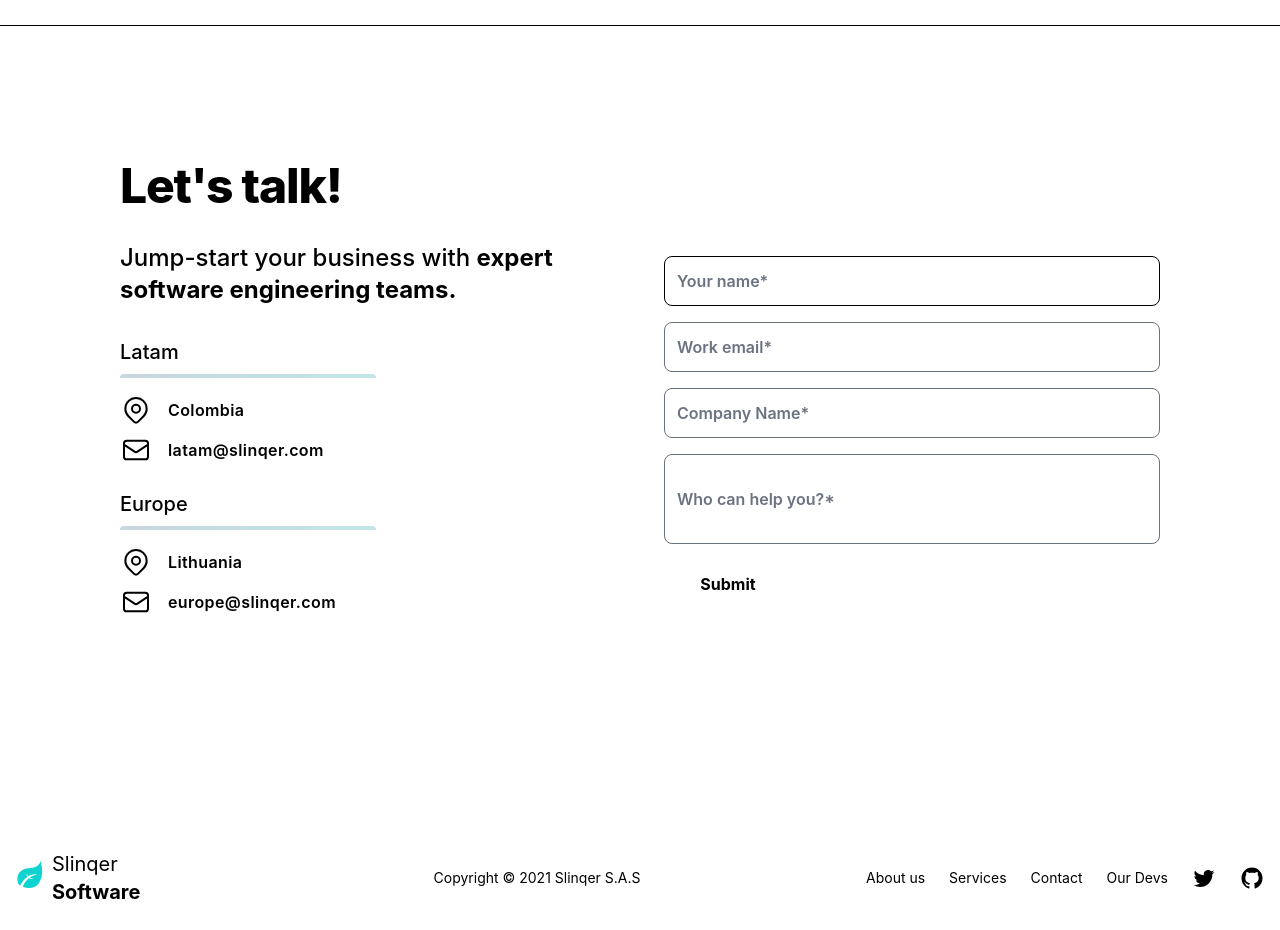
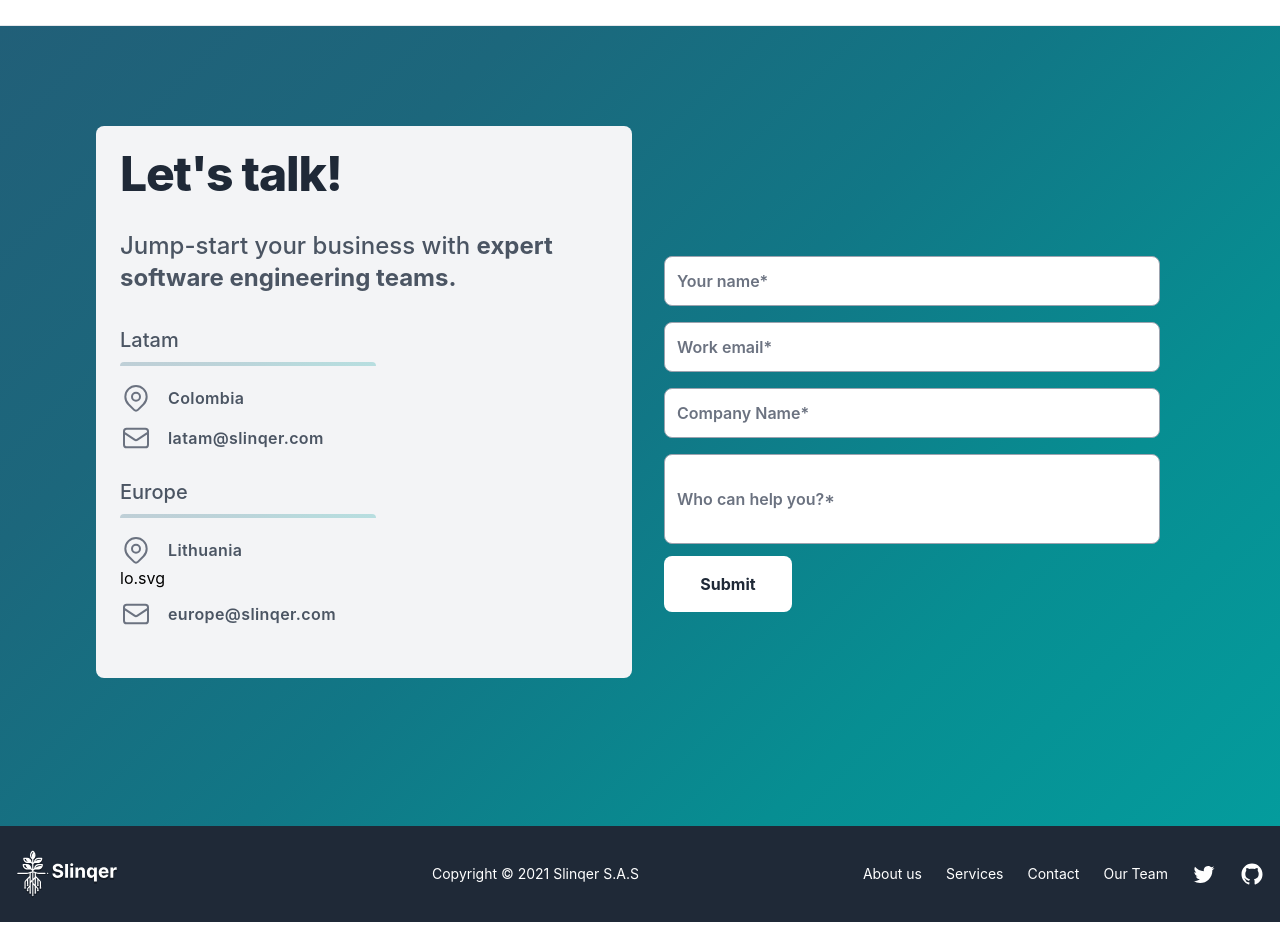
Before and after one commit to Strayker-Inc/landing, a React (Create React App) app: page / in a window 1280 px wide. Shown: the part 2500-3430 px from the top of the page. Built offline with nearby package versions, Linux system fonts and the light colour scheme.

Commit message:
fix: navbar and color problems

```diff
--- a/src/pages/Home/Home.css
+++ b/src/pages/Home/Home.css
@@ -3,15 +3,3 @@
   background: rgb(33,95,120);
   background: linear-gradient(135deg, rgba(33,95,120,1) 0%, rgba(28,103,124,1) 25%, rgba(17,119,134,1) 50%, rgba(7,142,146,1) 75%, rgba(4,156,157,1) 100%);
 }
-/* floating image  animation */
-.floating-transition {
-  animation-name :floating;
-  animation-iteration-count: infinite;
-  animation-duration: 5s;
-  animation-timing-function: ease-in-out;
-}
-@keyframes floating {
-  from {transform: translate(0,0px);}
-  65% {transform: translate(0,10px);}
-  to {transform: translate(0,0px);}
-}
--- a/src/pages/Home/Home.tsx
+++ b/src/pages/Home/Home.tsx
@@ -5,6 +5,7 @@ import IPage from "../../interfaces/page";
 import './Home.css'
 
 const HomePage: React.FunctionComponent<IPage & RouteComponentProps<any>> = props => {
+
   const navBarStyles = () => {
     const header = document.getElementById("header");
     const navcontent = document.getElementById("nav-content");
@@ -63,8 +64,9 @@ const HomePage: React.FunctionComponent<IPage & RouteComponentProps<any>> = prop
   useEffect(() => {
     document.addEventListener('scroll', navBarStyles)
   }, [])
+
   return (
-    <div id="home" className="tracking-normal ">
+    <div className="tracking-normal">
       {/* <!--Nav--> */}
       <nav id="header" className="fixed w-full z-30 top-0 text-white gradient">
 
@@ -107,9 +109,9 @@ const HomePage: React.FunctionComponent<IPage & RouteComponentProps<any>> = prop
       </nav>
 
       {/* <!-- HERO --> */}
-      <div className="relative bg-white overflow-hidden">
+      <div className="relative overflow-hidden">
         <div className="max-w-7xl mx-auto">
-          <div className="relative z-10 pb-8 bg-white sm:pb-16 md:pb-20 lg:max-w-2xl lg:w-full lg:pb-28 xl:pb-32">
+          <div className="relative z-10 pb-8  sm:pb-16 md:pb-20 lg:max-w-2xl lg:w-full lg:pb-28 xl:pb-32">
             <svg className="hidden lg:block absolute right-0 inset-y-0 h-full w-48 text-white transform translate-x-1/2"
               fill="currentColor" viewBox="0 0 100 100" preserveAspectRatio="none" aria-hidden="true">
               <polygon points="50,0 100,0 50,100 0,100" />
@@ -118,7 +120,7 @@ const HomePage: React.FunctionComponent<IPage & RouteComponentProps<any>> = prop
               <div className="sm:text-center lg:text-left">
                 <h1 className="text-4xl tracking-tight font-extrabold text-gray-900 sm:text-5xl md:text-6xl">
                   <span className="block xl:inline">Make your IT problems,</span>
-                  <span className="block text-indigo-600 xl:inline">Our problems.</span>
+                  <span className="block text-green xl:inline">Our problems.</span>
                 </h1>
                 <p className="mt-3 text-base text-gray-500 sm:mt-5 sm:text-lg sm:max-w-xl sm:mx-auto md:mt-5 md:text-xl lg:mx-0">
                   With our IT outsourcing model by TOP teams from Latam. Focus on your business while we focus on your technology.
@@ -126,13 +128,13 @@ const HomePage: React.FunctionComponent<IPage & RouteComponentProps<any>> = prop
                 <div className="mt-5 sm:mt-8 sm:flex sm:justify-center lg:justify-start">
                   <div className="rounded-md shadow">
                     <a href="!"
-                      className="w-full flex items-center justify-center px-8 py-3 border border-transparent text-base font-medium rounded-md text-white bg-indigo-600 hover:bg-indigo-700 md:py-4 md:text-lg md:px-10">
+                      className="w-full flex items-center justify-center px-8 py-3 border border-transparent text-base font-medium rounded-md text-white bg-green hover:bg-green-hover md:py-4 md:text-lg md:px-10">
                       Contact
                     </a>
                   </div>
                   <div className="mt-3 sm:mt-0 sm:ml-3">
                     <a href="!"
-                      className="w-full flex items-center justify-center px-8 py-3 border border-transparent text-base font-medium rounded-md text-indigo-700 bg-indigo-100 hover:bg-indigo-200 md:py-4 md:text-lg md:px-10">
+                      className="w-full flex items-center justify-center px-8 py-3 border border-transparent text-base font-medium rounded-md text-green-700 bg-green-200 hover:bg-indigo-200 md:py-4 md:text-lg md:px-10">
                       About us
                     </a>
                   </div>
@@ -150,7 +152,7 @@ const HomePage: React.FunctionComponent<IPage & RouteComponentProps<any>> = prop
 
       {/* <!-- OUR PARTNERS --> */}
       <section className="bg-white border-b py-12 ">
-        <h2 className="bg-indigo-600 text-center text-white text-3xl pt-8 pb-8">
+        <h2 className="gradient text-center text-white text-3xl pt-8 pb-8">
           Our developers and consultants are making software for<br /><b>TOP companies in USA and Latam</b>
         </h2>
         <div className="container mx-auto flex flex-wrap items-center justify-between pb-12 pt-8">
@@ -209,7 +211,7 @@ const HomePage: React.FunctionComponent<IPage & RouteComponentProps<any>> = prop
       </section>
 
       {/* <!-- ABOUT US--> */}
-      <section className=" pt-20 py-20  bg-white">
+      <section className=" pt-20 py-20  bg-gray-100 ">
         <div className="container mx-auto px-4">
           <div className="items-center flex flex-wrap">
             <div className="w-full md:w-4/12 ml-auto mr-auto px-4">
@@ -287,7 +289,7 @@ const HomePage: React.FunctionComponent<IPage & RouteComponentProps<any>> = prop
       </section>
 
       {/* <!-- OUR SERVICES --> */}
-      <section className="bg-gray-100 border-b py-8">
+      <section className="border-b py-8">
         <div className="container mx-auto flex flex-wrap pb-12">
           <h2 className="w-full my-2 text-5xl font-black leading-tight text-center text-gray-800">
             Outsourcing services
@@ -374,7 +376,7 @@ const HomePage: React.FunctionComponent<IPage & RouteComponentProps<any>> = prop
       </section>
 
       {/* <!-- CONTACT US --> */}
-      <section className="relative flex items-top justify-center min-h-screen bg-indigo-600 dark:bg-gray-900 sm:items-center sm:pt-0">
+      <section className="relative flex items-top justify-center min-h-screen gradient dark:bg-green sm:items-center sm:pt-0">
         <div className="pt-2 max-w-6xl mx-auto sm:px-6 lg:px-8">
           <div className="mt-0 overflow-hidden">
             <div className="grid grid-cols-1 md:grid-cols-2">
@@ -433,7 +435,7 @@ const HomePage: React.FunctionComponent<IPage & RouteComponentProps<any>> = prop
                   <div className="ml-4 text-md tracking-wide font-semibold w-40">
                     Lithuania
                   </div>
-                </div>
+                </div>lo.svg
 
                 <div className="flex items-center mt-2 mb-6 text-gray-600 dark:text-gray-400">
                   <svg fill="none" stroke="currentColor" stroke-linecap="round" stroke-linejoin="round" stroke-width="1.5"
@@ -491,8 +493,7 @@ const HomePage: React.FunctionComponent<IPage & RouteComponentProps<any>> = prop
         <div className="container flex flex-col items-center px-4 py-6 mx-auto space-y-6 lg:space-y-0 lg:flex-row lg:justify-between">
           <div className="w-48 text-white dark:text-gray-200">
             <div className="flex items-center">
-              <svg className="h-7 w-7 -mt-2 flex-shrink-0" fill="none" xmlns="http://www.w3.org/2000/svg" viewBox="0 0 25 27"><path d="M22.487.658s5.03 13.072-1.822 22.171C16.476 28.39 9.84 27.26 5.484 25.68c1.513-3.391 3.441-6.067 5.784-8.03 1.176.623 3.186.792 6.03.51-2.535-.221-4.284-.654-5.246-1.3l.125.08c2.122-1.546 4.556-2.556 7.303-3.029-3.16-.285-6.026.315-8.598 1.804-.577-.742-1.157-1.748-1.74-3.018.07 1.534.339 2.734.809 3.6-2.64 1.797-4.953 4.58-6.94 8.351a7.583 7.583 0 01-.188-.088c-.802-.358-1.328-1.037-1.755-2.036C-1.9 13.366 4.645 8.273 11.123 7.989 23.046 7.465 22.487.658 22.487.658z" fill="#0ED3CF" /></svg>
-              <p className="text-xl ml-2">Slinqer<strong> Software</strong></p>
+              <img className="h-12" src="./assets/images/logo_symbolic.svg" alt="logo slinqer" />
             </div>
           </div>
           <p className="text-sm text-center text-white dark:text-gray-300">
@@ -502,15 +503,15 @@ const HomePage: React.FunctionComponent<IPage & RouteComponentProps<any>> = prop
             <a href="#about-us" className="text-sm text-white dark:text-gray-300 hover:underline">About us</a>
             <a href="#services" className="text-sm text-white dark:text-gray-300 hover:underline">Services</a>
             <a href="#contact" className="text-sm text-white dark:text-gray-300 hover:underline">Contact</a>
-            <a href="#devs" className="text-sm text-white dark:text-gray-300 hover:underline">Our Devs</a>
+            <a href="#devs" className="text-sm text-white dark:text-gray-300 hover:underline">Our Team</a>
 
-            <a href="https://twitter.com/TwComponents" target="_blink" className="text-white dark:text-gray-300">
+            <a href="https://twitter.com/slinqer" target="_blank" className="text-white dark:text-gray-300" rel="noreferrer">
               <svg className="w-6 h-6 fill-current" viewBox="0 0 24 24" fill="none" xmlns="http://www.w3.org/2000/svg">
                 <path d="M19.995 6.68799C20.8914 6.15208 21.5622 5.30823 21.882 4.31399C21.0397 4.81379 20.118 5.16587 19.157 5.35499C17.8246 3.94552 15.7135 3.60251 14.0034 4.51764C12.2933 5.43277 11.4075 7.37948 11.841 9.26999C8.39062 9.09676 5.17598 7.4669 2.99702 4.78599C1.85986 6.74741 2.44097 9.25477 4.32502 10.516C3.64373 10.4941 2.97754 10.3096 2.38202 9.97799C2.38202 9.99599 2.38202 10.014 2.38202 10.032C2.38241 12.0751 3.82239 13.8351 5.82502 14.24C5.19308 14.4119 4.53022 14.4372 3.88702 14.314C4.45022 16.0613 6.06057 17.2583 7.89602 17.294C6.37585 18.4871 4.49849 19.1342 2.56602 19.131C2.22349 19.1315 1.88123 19.1118 1.54102 19.072C3.50341 20.333 5.78739 21.0023 8.12002 21C11.3653 21.0223 14.484 19.7429 16.7787 17.448C19.0734 15.1531 20.3526 12.0342 20.33 8.78899C20.33 8.60299 20.3257 8.41799 20.317 8.23399C21.1575 7.62659 21.8828 6.87414 22.459 6.01199C21.676 6.35905 20.8455 6.58691 19.995 6.68799Z"></path>
               </svg>
             </a>
 
-            <a href="https://github.com/tailwindcomponents" target="_blink" className="text-white dark:text-gray-300">
+            <a href="https://github.com/slinqer" target="_blank" className="text-white dark:text-gray-300" rel="noreferrer">
               <svg viewBox="0 0 30 30" className="w-6 h-6 fill-current">
                 <path d="M15 1.875C7.75195 1.875 1.875 7.9043 1.875 15.334C1.875 21.2812 5.63672 26.3203 10.8516 28.1016C10.9247 28.1175 10.9994 28.1253 11.0742 28.125C11.5605 28.125 11.748 27.7676 11.748 27.457C11.748 27.1348 11.7363 26.291 11.7305 25.166C11.2963 25.2678 10.8522 25.3209 10.4062 25.3242C7.88086 25.3242 7.30664 23.3613 7.30664 23.3613C6.70898 21.8086 5.84766 21.3926 5.84766 21.3926C4.70508 20.5898 5.8418 20.5664 5.92969 20.5664H5.93555C7.25391 20.6836 7.94531 21.9609 7.94531 21.9609C8.60156 23.1094 9.48047 23.4316 10.2656 23.4316C10.7848 23.4213 11.2959 23.3015 11.7656 23.0801C11.8828 22.2129 12.2227 21.6211 12.5977 21.2812C9.68555 20.9414 6.62109 19.7871 6.62109 14.6309C6.62109 13.1602 7.13086 11.959 7.96875 11.0215C7.83398 10.6816 7.38281 9.31055 8.09766 7.45898C8.19354 7.43604 8.29209 7.42619 8.39062 7.42969C8.86523 7.42969 9.9375 7.61133 11.707 8.8418C13.8572 8.24022 16.1311 8.24022 18.2812 8.8418C20.0508 7.61133 21.123 7.42969 21.5977 7.42969C21.6962 7.42619 21.7947 7.43604 21.8906 7.45898C22.6055 9.31055 22.1543 10.6816 22.0195 11.0215C22.8574 11.9648 23.3672 13.166 23.3672 14.6309C23.3672 19.7988 20.2969 20.9355 17.373 21.2695C17.8418 21.6855 18.2637 22.5059 18.2637 23.7598C18.2637 25.5586 18.2461 27.0117 18.2461 27.4512C18.2461 27.7676 18.4277 28.125 18.9141 28.125C18.9928 28.1253 19.0713 28.1175 19.1484 28.1016C24.3691 26.3203 28.125 21.2754 28.125 15.334C28.125 7.9043 22.248 1.875 15 1.875Z"></path>
               </svg>
--- a/tailwind.config.js
+++ b/tailwind.config.js
@@ -3,20 +3,22 @@ module.exports = {
   purge: ['./src/**/*.{js,jsx,ts,tsx}', './public/index.html'],
   darkMode: false, // or 'media' or 'class'
   theme: {
-    colors: {
-      primary: {
-        DEFAULT: "#3FB0B0",
-        ligth: "#36D28F",
-      },
-      dark: {
-        DEFAULT: "#2B2F34"
-      }
-    },
+    // colors: {
+    //   primary: {
+    //     DEFAULT: "#3FB0B0",
+    //     ligth: "#36D28F",
+    //   },
+    //   dark: {
+    //     DEFAULT: "#2B2F34"
+    //   }
+    // },
     extend: {
       colors: {
         green: {
-          DEFAULT: '#36d28e',
-          hover : '#059669'
+          DEFAULT: '#3FB0B0',
+          hover : '#059669',
+          ligth: "#36D28F",
+
         }
       }
     },
```
Lines whose indentation alone changed are shown as unchanged.
